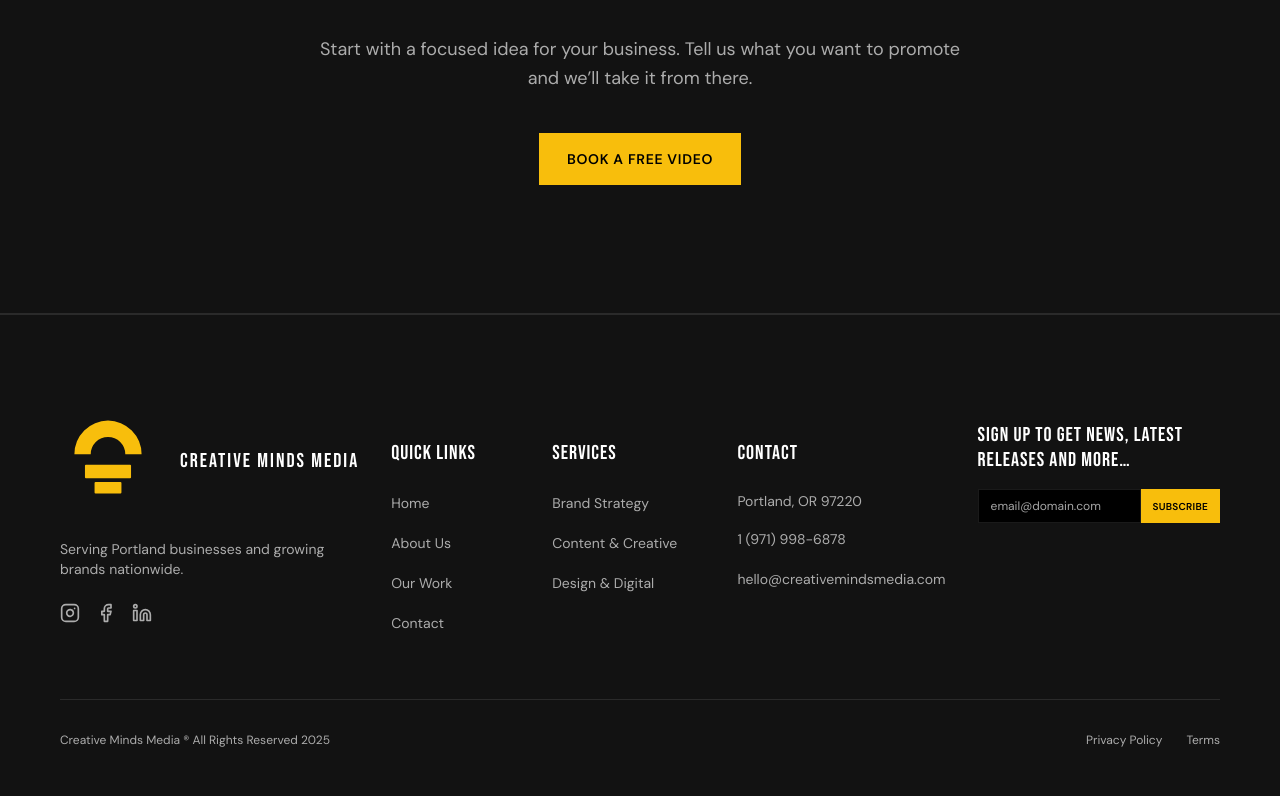
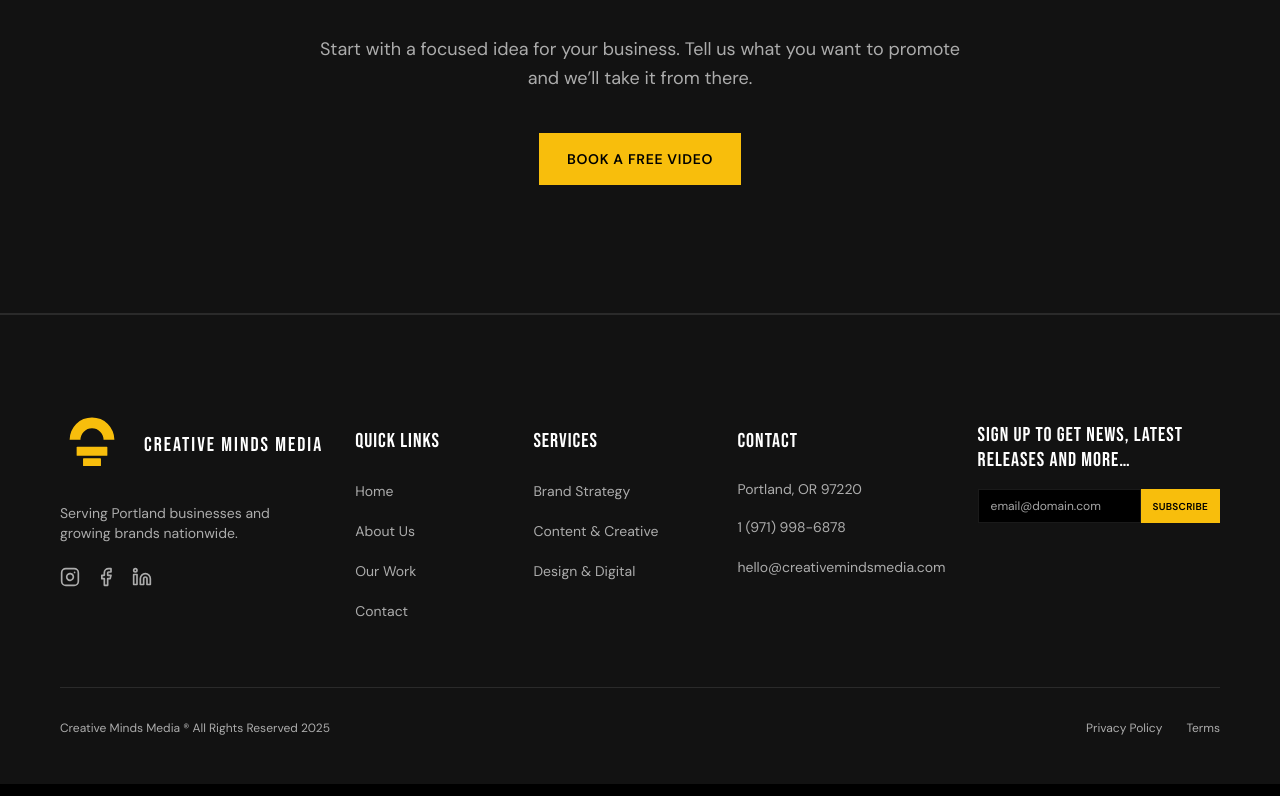
Before and after one commit to dsweis99/CreativeMindMedia, a React (Vite) app: page / in a window 1280 px wide. Shown: the part 5873-6669 px from the top of the page. Built offline with nearby package versions, Linux system fonts and the light colour scheme.

Commit message:
Update files from Figma Make

```diff
--- a/src/components/Layout.tsx
+++ b/src/components/Layout.tsx
@@ -177,9 +177,9 @@ export function Layout() {
 
       <footer className="bg-[var(--color-bg-secondary)] border-t border-[var(--color-border-subtle)] pt-24 pb-12">
         <div className="max-w-7xl mx-auto px-6 md:px-8 lg:px-[60px]">
-          <div className="grid grid-cols-1 gap-12 md:grid-cols-2 lg:grid-cols-[1.6fr_0.8fr_0.95fr_1fr_1.3fr] lg:gap-8 mb-16">
+          <div className="grid grid-cols-1 gap-12 md:grid-cols-2 lg:grid-cols-[1.4fr_0.85fr_1fr_1fr_1.35fr] lg:gap-8 mb-16">
             <div>
-              <Logo className="h-20 md:h-24 gap-6 mb-8" labelClassName="text-3xl md:text-4xl" />
+              <Logo className="h-14 md:h-16 gap-5 mb-7" labelClassName="text-2xl md:text-3xl" />
               <p className="text-[var(--color-text-muted)] text-sm mb-6">
                 Serving Portland businesses and growing brands nationwide.
               </p>
@@ -197,7 +197,7 @@ export function Layout() {
             </div>
 
             <div>
-              <h4 className="font-display text-xl tracking-wider mb-6 lg:mt-7">Quick Links</h4>
+              <h4 className="font-display text-xl tracking-wider mb-6 lg:mt-4">Quick Links</h4>
               <ul className="space-y-4">
                 <li><Link to="/" className="text-[var(--color-text-muted)] hover:text-[var(--color-accent)] transition-colors text-sm">Home</Link></li>
                 <li><Link to="/about" className="text-[var(--color-text-muted)] hover:text-[var(--color-accent)] transition-colors text-sm">About Us</Link></li>
@@ -207,7 +207,7 @@ export function Layout() {
             </div>
 
             <div>
-              <h4 className="font-display text-xl tracking-wider mb-6 lg:mt-7">Services</h4>
+              <h4 className="font-display text-xl tracking-wider mb-6 lg:mt-4">Services</h4>
               <ul className="space-y-4">
                 <li><Link to="/services" className="text-[var(--color-text-muted)] hover:text-[var(--color-accent)] transition-colors text-sm">Brand Strategy</Link></li>
                 <li><Link to="/services" className="text-[var(--color-text-muted)] hover:text-[var(--color-accent)] transition-colors text-sm">Content & Creative</Link></li>
@@ -216,7 +216,7 @@ export function Layout() {
             </div>
 
             <div>
-              <h4 className="font-display text-xl tracking-wider mb-6 lg:mt-7">Contact</h4>
+              <h4 className="font-display text-xl tracking-wider mb-6 lg:mt-4">Contact</h4>
               <ul className="space-y-4">
                 <li className="text-[var(--color-text-muted)] text-sm">Portland, OR 97220</li>
                 <li><a href="tel:19719986878" className="text-[var(--color-text-muted)] hover:text-[var(--color-accent)] transition-colors text-sm">1 (971) 998-6878</a></li>
```
